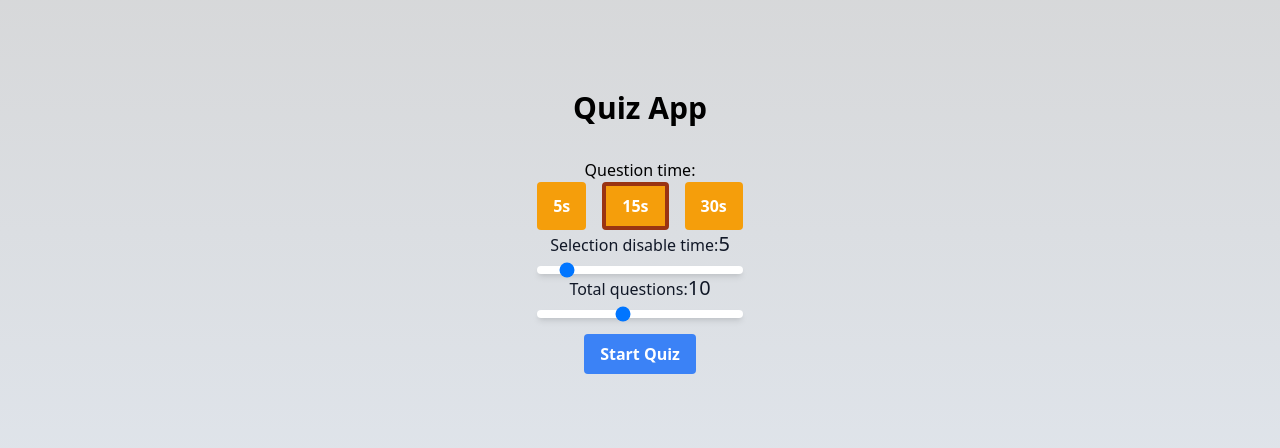
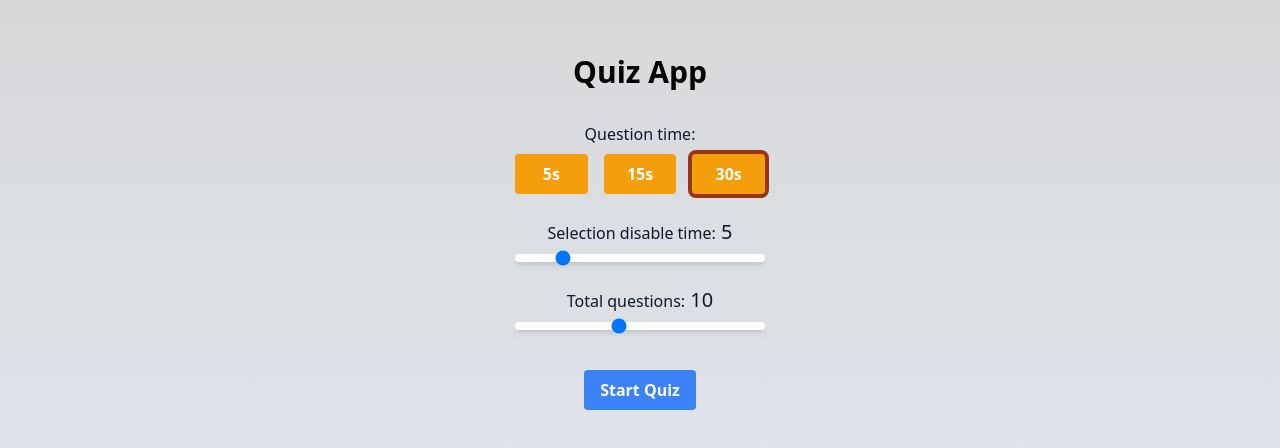
Before and after one commit to eliptik1/quiz-app, a React (Vite) app: page / in a window 1280 px wide. Shown: the part 168-616 px from the top of the page. Built offline with nearby package versions, Linux system fonts and the light colour scheme.

Commit message:
Add quiz settings (total questions, time, disable time)

```diff
--- a/src/App.jsx
+++ b/src/App.jsx
@@ -1,11 +1,16 @@
 import { useState } from "react";
 import { Quiz } from "./components/Quiz";
 import { RangeSlider } from "./components/RangeSlider";
+import { TimeSelectButtons } from "./components/TimeSelectButtons";
 
 function App() {
   const [isQuizStarted, setIsQuizStarted] = useState(false);
   const [quizKey, setQuizKey] = useState(0);
+  const [selectedButton, setSelectedButton] = useState(2);
+  const [totalQuestions, setTotalQuestions] = useState(10);
   const [questionTime, setQuestionTime] = useState(30); //seconds
+  const [disableTimeMax, setDisableTimeMax] = useState(29); //seconds
+  const [selectionDisableTime, setSelectionDisableTime] = useState(5);
 
   const startQuiz = () => {
     setIsQuizStarted(true);
@@ -13,6 +18,11 @@ function App() {
 
   const exitQuiz = () => {
     setIsQuizStarted(false);
+    setTotalQuestions(10);
+    setQuestionTime(30);
+    setDisableTimeMax(29);
+    setSelectionDisableTime(5);
+    setSelectedButton(2);
   };
 
   const restartQuiz = () => {
@@ -24,33 +34,24 @@ function App() {
     <div className="bg-gradient-to-t from-slate-200 to-neutral-300 min-h-screen mx-auto p-4 flex flex-col gap-4 justify-center items-center">
       <h1 className="text-3xl font-bold mb-4 text-center">Quiz App</h1>
       {!isQuizStarted ? (
-        <div className="flex flex-col items-center">
-          <p>Question time:</p>
-          <div className="flex gap-4">
-            <button
-              onClick={() => setQuestionTime(5)}
-              className="bg-amber-500 hover:bg-amber-700 text-white font-bold py-2 px-4 rounded"
-            >
-              5s
-            </button>
-
-            <button
-              onClick={() => setQuestionTime(15)}
-              className="bg-amber-500 p-3 border-4 border-orange-800 hover:bg-amber-700 text-white font-bold py-2 px-4 rounded"
-            >
-              15s
-            </button>
-
-            <button
-              onClick={() => setQuestionTime(30)}
-              className="bg-amber-500 hover:bg-amber-700 text-white font-bold py-2 px-4 rounded"
-            >
-              30s
-            </button>
-          </div>
-
-          <RangeSlider />
-          <RangeSlider rangeType={"totalQuestions"} />
+        <div className="flex flex-col items-center w-[250px]">
+          <TimeSelectButtons
+            selectedButton={selectedButton}
+            setSelectedButton={setSelectedButton}
+            setQuestionTime={setQuestionTime}
+            setDisableTimeMax={setDisableTimeMax}
+            setSelectionDisableTime={setSelectionDisableTime}
+          />
+          <RangeSlider
+            disableTimeMax={disableTimeMax}
+            selectionDisableTime={selectionDisableTime}
+            setSelectionDisableTime={setSelectionDisableTime}
+          />
+          <RangeSlider
+            rangeType={"totalQuestions"}
+            totalQuestions={totalQuestions}
+            setTotalQuestions={setTotalQuestions}
+          />
 
           <button
             onClick={startQuiz}
@@ -65,6 +66,8 @@ function App() {
           onRestart={restartQuiz}
           onExit={exitQuiz}
           questionTime={questionTime}
+          selectionDisableTime={selectionDisableTime}
+          totalQuestions={totalQuestions}
         />
       )}
     </div>
--- a/src/components/QuestionScreen.jsx
+++ b/src/components/QuestionScreen.jsx
@@ -5,6 +5,7 @@ export const QuestionScreen = ({
   questionTime,
   timeLeft,
   currentQuestion,
+  totalQuestions,
   canChoose,
   handleOptionClick,
   onExit,
@@ -25,9 +26,9 @@ export const QuestionScreen = ({
         canChoose={canChoose}
         currentQuestion={currentQuestion}
       />
-      <div className="flex gap-2 justify-center mt-8 text-xl">
+      <div className="flex gap-2 self-start justify-center mt-8 text-xl">
         <h3 className="text-nowrap text-zinc-800">
-          Question {currentQuestion + 1}:
+          Question {currentQuestion + 1}/{totalQuestions}:
         </h3>
         <p>{question.title}</p>
       </div>
--- a/src/components/Quiz.jsx
+++ b/src/components/Quiz.jsx
@@ -3,10 +3,13 @@ import { QuestionScreen } from "./QuestionScreen";
 import { QuizResults } from "./QuizResults";
 import { parseOptions, fetchQuestions } from "../utils/quizUtils";
 
-const ALLOW_OPTIONS_TIME = 10; // seconds
-const NUMBER_OF_QUESTIONS = 10;
-
-export const Quiz = ({ onRestart, onExit, questionTime }) => {
+export const Quiz = ({
+  onRestart,
+  onExit,
+  questionTime,
+  selectionDisableTime,
+  totalQuestions,
+}) => {
   const [questions, setQuestions] = useState([]);
   const [loading, setLoading] = useState(true);
   const [currentQuestion, setCurrentQuestion] = useState(0);
@@ -20,7 +23,7 @@ export const Quiz = ({ onRestart, onExit, questionTime }) => {
 
   useEffect(() => {
     const loadQuestions = async () => {
-      const loadedQuestions = await fetchQuestions(NUMBER_OF_QUESTIONS);
+      const loadedQuestions = await fetchQuestions(totalQuestions);
       setQuestions(loadedQuestions);
       setLoading(false);
     };
@@ -45,7 +48,7 @@ export const Quiz = ({ onRestart, onExit, questionTime }) => {
 
       const optionTimeout = setTimeout(() => {
         setCanChoose(true);
-      }, ALLOW_OPTIONS_TIME * 1000);
+      }, selectionDisableTime * 1000);
 
       return () => {
         clearInterval(timer);
@@ -91,7 +94,13 @@ export const Quiz = ({ onRestart, onExit, questionTime }) => {
         return acc;
       }, {})
     );
-    return <QuizResults responses={filteredResponses} onRestart={onRestart} />;
+    return (
+      <QuizResults
+        responses={filteredResponses}
+        onRestart={onRestart}
+        onExit={onExit}
+      />
+    );
   }
 
   const question = questions[currentQuestion];
@@ -104,6 +113,7 @@ export const Quiz = ({ onRestart, onExit, questionTime }) => {
       questionTime={questionTime}
       timeLeft={timeLeft}
       currentQuestion={currentQuestion}
+      totalQuestions={totalQuestions}
       canChoose={canChoose}
       handleOptionClick={handleOptionClick}
       onExit={onExit}
--- a/src/components/QuizResults.jsx
+++ b/src/components/QuizResults.jsx
@@ -1,4 +1,4 @@
-export const QuizResults = ({ responses, onRestart }) => {
+export const QuizResults = ({ responses, onRestart, onExit }) => {
   return (
     <div className="mx-auto p-4 flex flex-col items-center">
       <h2 className="text-2xl font-bold mb-4 text-center">Quiz Over</h2>
@@ -40,6 +40,13 @@ export const QuizResults = ({ responses, onRestart }) => {
           })}
         </tbody>
       </table>
+      <div className="flex gap-4">
+        <button
+          onClick={onExit}
+          className="bg-orange-500 hover:bg-orange-700 text-white font-bold py-2 px-4 rounded"
+        >
+          Exit
+        </button>
         <button
           onClick={onRestart}
           className="bg-blue-500 hover:bg-blue-700 text-white font-bold py-2 px-4 rounded "
@@ -47,5 +54,6 @@ export const QuizResults = ({ responses, onRestart }) => {
           Retry Quiz
         </button>
       </div>
+    </div>
   );
 };
--- a/src/components/RangeSlider.jsx
+++ b/src/components/RangeSlider.jsx
@@ -1,9 +1,11 @@
-import React, { useState } from "react";
-
-export const RangeSlider = ({ rangeType }) => {
-  const [totalQuestions, setTotalQuestions] = useState(10);
-  const [selectionDisableTime, setSelectionDisableTime] = useState(5);
-
+export const RangeSlider = ({
+  rangeType,
+  totalQuestions,
+  setTotalQuestions,
+  disableTimeMax,
+  selectionDisableTime,
+  setSelectionDisableTime,
+}) => {
   const handleTotalQuestions = (event) => {
     setTotalQuestions(event.target.value);
   };
@@ -12,35 +14,42 @@ export const RangeSlider = ({ rangeType }) => {
     setSelectionDisableTime(event.target.value);
   };
 
-  return (
-    <div className="flex flex-col items-center w-full">
+  return rangeType === "totalQuestions" ? (
+    <div className="flex flex-col items-center w-full mb-6">
       <label
         htmlFor="default-range"
-        className="block mb-2 font-medium text-gray-900 dark:text-white"
+        className="block mb-2 font-medium text-gray-900"
       >
-        {rangeType === "totalQuestions"
-          ? "Total questions:"
-          : "Selection disable time:"}
-        <span className="text-xl">
-          {rangeType === "totalQuestions"
-            ? totalQuestions
-            : selectionDisableTime}
-        </span>
+        Total questions:
+        <span className="text-xl"> {totalQuestions}</span>
       </label>
       <input
         id="default-range"
         type="range"
         min="3"
         max="20"
-        value={
-          rangeType === "totalQuestions" ? totalQuestions : selectionDisableTime
-        }
-        onChange={
-          rangeType === "totalQuestions"
-            ? handleTotalQuestions
-            : handleDisableTime
-        }
-        className="w-full h-2 bg-white shadow-md rounded-lg appearance-none cursor-pointer dark:bg-gray-700"
+        value={totalQuestions}
+        onChange={handleTotalQuestions}
+        className="w-full h-2 bg-white shadow-md rounded-lg appearance-none cursor-pointer"
+      />
+    </div>
+  ) : (
+    <div className="flex flex-col items-center w-full mb-6">
+      <label
+        htmlFor="default-range"
+        className="block mb-2 font-medium text-gray-900"
+      >
+        Selection disable time:
+        <span className="text-xl"> {selectionDisableTime}</span>
+      </label>
+      <input
+        id="default-range"
+        type="range"
+        min="0"
+        max={disableTimeMax}
+        value={selectionDisableTime}
+        onChange={handleDisableTime}
+        className="w-full h-2 bg-white shadow-md rounded-lg appearance-none cursor-pointer"
       />
     </div>
   );
--- /dev/null
+++ b/src/components/TimeSelectButtons.jsx
@@ -0,0 +1,53 @@
+export const TimeSelectButtons = ({
+  selectedButton,
+  setSelectedButton,
+  setQuestionTime,
+  setDisableTimeMax,
+  setSelectionDisableTime,
+}) => {
+  return (
+    <>
+      <p className="font-medium text-gray-900 mb-2">Question time:</p>
+      <div className="flex gap-4 mb-6 w-full">
+        <button
+          style={selectedButton === 0 ? { outline: "4px solid #9a3412" } : {}}
+          onClick={() => {
+            setQuestionTime(5);
+            setDisableTimeMax(4);
+            setSelectionDisableTime(1);
+            setSelectedButton(0);
+          }}
+          className="bg-amber-500 hover:bg-amber-600 text-white font-bold py-2 px-4 rounded w-full flex-1"
+        >
+          5s
+        </button>
+
+        <button
+          style={selectedButton === 1 ? { outline: "4px solid #9a3412" } : {}}
+          onClick={() => {
+            setQuestionTime(15);
+            setDisableTimeMax(14);
+            setSelectionDisableTime(3);
+            setSelectedButton(1);
+          }}
+          className="bg-amber-500 hover:bg-amber-600 text-white font-bold py-2 px-4 rounded border-orange-800 w-full flex-1"
+        >
+          15s
+        </button>
+
+        <button
+          style={selectedButton === 2 ? { outline: "4px solid #9a3412" } : {}}
+          onClick={() => {
+            setQuestionTime(30);
+            setDisableTimeMax(29);
+            setSelectionDisableTime(5);
+            setSelectedButton(2);
+          }}
+          className="bg-amber-500 hover:bg-amber-600 text-white font-bold py-2 px-4 rounded w-full flex-1"
+        >
+          30s
+        </button>
+      </div>
+    </>
+  );
+};
```
Lines whose indentation alone changed are shown as unchanged.
